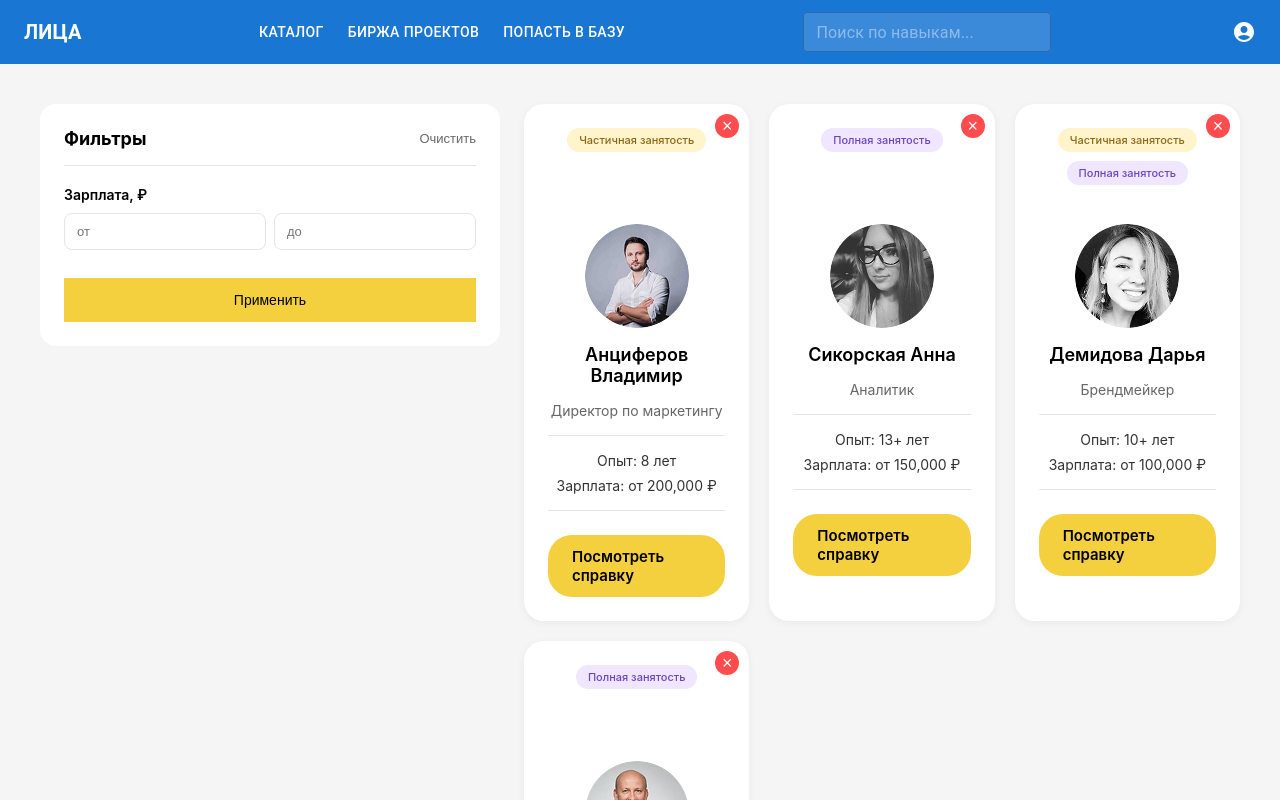
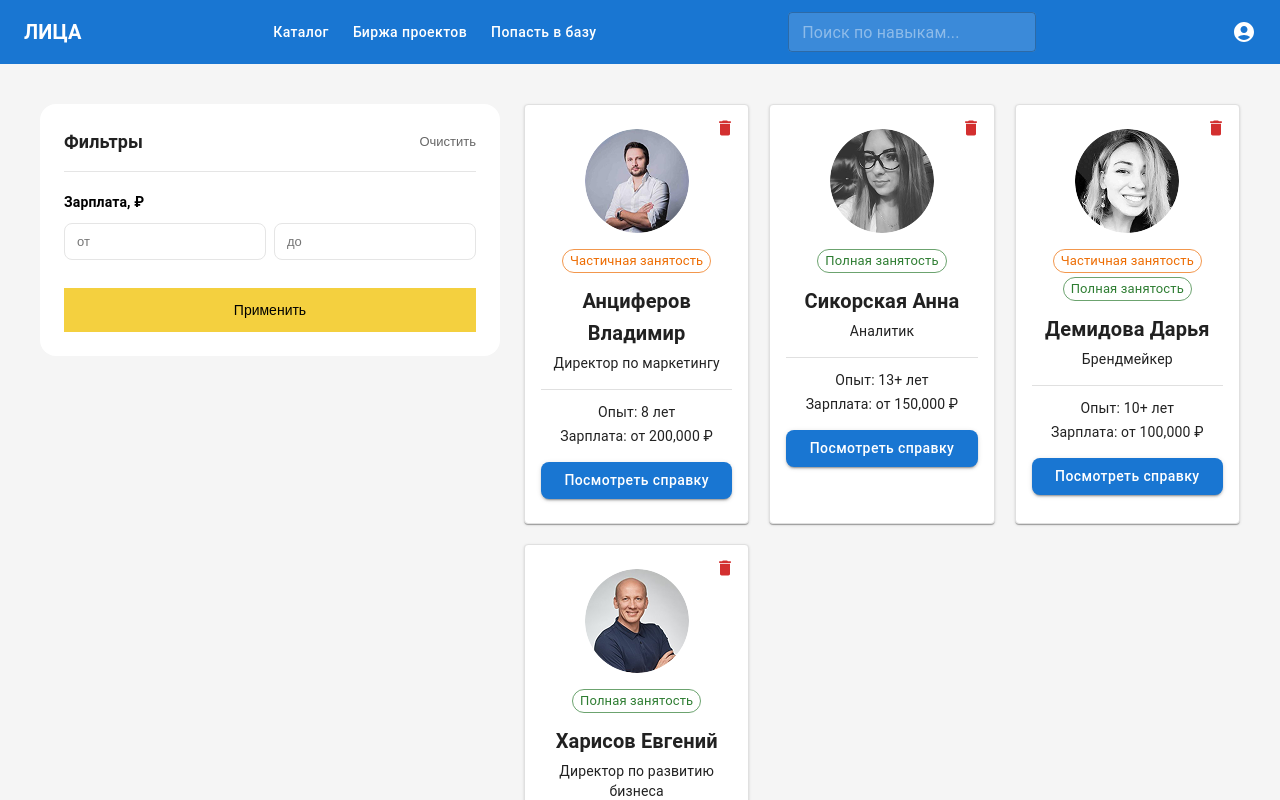
Before and after one commit to KazakovStas/SVch_Lab, a React (Create React App) app: page /catalog in a window 1280 px wide. Shown: the top 800 px of the page. Built offline with nearby package versions, Linux system fonts and the light colour scheme.

Commit message:
fix: replace CardMedia with Avatar for proper circular candidate photos

```diff
--- a/src/App.js
+++ b/src/App.js
@@ -1,19 +1,21 @@
 import React from 'react';
 import { BrowserRouter as Router, Routes, Route } from 'react-router-dom';
+import { ThemeProvider, CssBaseline } from '@mui/material';
+import theme from './theme';
 import './App.css';
-import AddCandidatePage from './pages/AddCandidatePage';
+
 import Header from './components/Header';
 import Footer from './components/Footer';
-
 import HomePage from './pages/HomePage';
 import CatalogPage from './pages/CatalogPage';
-
+import AddCandidatePage from './pages/AddCandidatePage';
 
 const App = () => {
   const orgName = "ООО «ЛИЦА»";
 
   return (
-
+    <ThemeProvider theme={theme}>
+      <CssBaseline />
       <Router>
         <div className="App">
           <Header orgName={orgName} />
@@ -27,6 +29,7 @@ const App = () => {
           <Footer orgName={orgName} />
         </div>
       </Router>
+    </ThemeProvider>
   );
 };
 
--- a/src/components/CandidateCard.jsx
+++ b/src/components/CandidateCard.jsx
@@ -1,14 +1,18 @@
 import React from 'react';
+import {
+  Card,
+  CardContent,
+  Typography,
+  Chip,
+  Box,
+  Button,
+  IconButton,
+  Avatar
+} from '@mui/material';
+import { Delete as DeleteIcon } from '@mui/icons-material';
 import { Link } from 'react-router-dom';
 
 const CandidateCard = ({ candidate, isSelected, onSelect, onDelete }) => {
-
-  const getBadgeClass = (tag) => {
-    if (tag === 'fulltime') return 'badge-fulltime';
-    if (tag === 'parttime') return 'badge-parttime';
-    if (tag === 'remote') return 'badge-remote';
-    return '';
-  };
 
   const getBadgeText = (tag) => {
     if (tag === 'fulltime') return 'Полная занятость';
@@ -17,71 +21,112 @@ const CandidateCard = ({ candidate, isSelected, onSelect, onDelete }) => {
     return tag;
   };
 
+  const getBadgeColor = (tag) => {
+    if (tag === 'fulltime') return 'success';
+    if (tag === 'parttime') return 'warning';
+    if (tag === 'remote') return 'info';
+    return 'default';
+  };
+
+  const isGradient = candidate.avatar?.startsWith('gradient-');
+  const avatarSrc = isGradient ? null : (candidate.avatar || '/img/default-avatar.png');
+
   return (
-    <div
-      className={`candidate-card ${isSelected ? 'selected-card' : ''}`}
+    <Card
+      sx={{
+        position: 'relative',
+        cursor: 'pointer',
+        border: isSelected ? '2px solid #1976d2' : '1px solid #e0e0e0',
+        transition: 'transform 0.2s, box-shadow 0.2s',
+        '&:hover': {
+          transform: 'translateY(-4px)',
+          boxShadow: 6
+        }
+      }}
       onClick={onSelect}
-      style={{ cursor: 'pointer', position: 'relative' }}
     >
-
-      <button
-        className="delete-btn"
+      <IconButton
+        sx={{ position: 'absolute', top: 8, right: 8, bgcolor: 'rgba(255,255,255,0.9)', zIndex: 1 }}
         onClick={(e) => {
           e.stopPropagation();
           onDelete(candidate.id);
         }}
-        style={{
-          position: 'absolute', top: '10px', right: '10px',
-          background: '#ff4d4f', color: 'white', border: 'none',
-          borderRadius: '50%', width: '24px', height: '24px',
-          cursor: 'pointer', zIndex: 10, display: 'flex',
-          alignItems: 'center', justifyContent: 'center', fontSize: '18px'
+        size="small"
+      >
+        <DeleteIcon color="error" fontSize="small" />
+      </IconButton>
+
+      <CardContent sx={{ display: 'flex', flexDirection: 'column', alignItems: 'center', pt: 3 }}>
+
+        <Avatar
+          src={avatarSrc}
+          alt={candidate.name}
+          sx={{
+            width: 104,
+            height: 104,
+            mb: 2,
+            bgcolor: isGradient ? '#667eea' : undefined,
+            fontSize: 36,
+            fontWeight: 'bold'
           }}
-        title="Удалить кандидата"
         >
-        ×
-      </button>
+          {!avatarSrc && candidate.name?.charAt(0).toUpperCase()}
+        </Avatar>
 
-      <div className="candidate-badges">
+        <Box sx={{ display: 'flex', flexWrap: 'wrap', gap: 0.5, mb: 1.5, justifyContent: 'center' }}>
           {candidate.tags?.map((tag, index) => (
-          <span key={index} className={`badge ${getBadgeClass(tag)}`}>
-            {getBadgeText(tag)}
-          </span>
+            <Chip
+              key={index}
+              label={getBadgeText(tag)}
+              size="small"
+              color={getBadgeColor(tag)}
+              variant="outlined"
+            />
           ))}
-      </div>
+        </Box>
 
-      <div className="candidate-avatar">
-        {candidate.avatar?.startsWith('gradient-') ? (
-          <div className="avatar-gradient" style={{
-            width: '104px', height: '104px', borderRadius: '50%',
-            background: 'linear-gradient(135deg, #667eea 0%, #764ba2 100%)',
-            display: 'flex', alignItems: 'center', justifyContent: 'center',
-            color: '#fff', fontSize: '36px', fontWeight: '700'
+        <Typography variant="h6" component="h3" sx={{ fontWeight: 'bold', mb: 0.5, textAlign: 'center' }}>
+          {candidate.name}
+        </Typography>
+
+        <Typography variant="body2" color="text.secondary" sx={{ mb: 2, textAlign: 'center' }}>
+          {candidate.position}
+        </Typography>
+
+        <Box sx={{
+          width: '100%',
+          display: 'flex',
+          flexDirection: 'column',
+          gap: 0.5,
+          mb: 2,
+          pt: 1.5,
+          borderTop: '1px solid #e0e0e0'
         }}>
-            {candidate.name.charAt(0).toUpperCase()}
-          </div>
-        ) : (
-          <img src={candidate.avatar || '/img/default-avatar.png'} alt={candidate.name} />
-        )}
-      </div>
+          <Typography variant="body2" sx={{ textAlign: 'center' }}>
+            Опыт: {candidate.experience}
+          </Typography>
+          <Typography variant="body2" sx={{ textAlign: 'center' }}>
+            Зарплата: от {candidate.salary?.toLocaleString()} ₽
+          </Typography>
+        </Box>
 
-      <h3 className="candidate-name">{candidate.name}</h3>
-      <p className="candidate-position">{candidate.position}</p>
-
-      <div className="candidate-info">
-        <p className="info-item">Опыт: {candidate.experience}</p>
-        <p className="info-item">Зарплата: от {candidate.salary?.toLocaleString() || '0'} ₽</p>
-      </div>
-
-      <Link
+        <Button
+          variant="contained"
+          fullWidth
+          component={Link}
           to={`/profile/${candidate.id}`}
-        className="btn-candidate"
           onClick={(e) => e.stopPropagation()}
-        style={{ textDecoration: 'none' }}
+          sx={{
+            textTransform: 'none',
+            borderRadius: 2,
+            bgcolor: '#1976d2',
+            '&:hover': { bgcolor: '#1565c0' }
+          }}
         >
           Посмотреть справку
-      </Link>
-    </div>
+        </Button>
+      </CardContent>
+    </Card>
   );
 };
 
--- /dev/null
+++ b/src/theme.js
@@ -0,0 +1,29 @@
+import { createTheme } from '@mui/material/styles';
+
+const theme = createTheme({
+  palette: {
+    primary: {
+      main: '#1976d2',
+    },
+    secondary: {
+      main: '#dc004e',
+    },
+  },
+  typography: {
+    button: {
+      textTransform: 'none',
+    },
+  },
+  components: {
+    MuiButton: {
+      styleOverrides: {
+        root: {
+          borderRadius: 8,
+          textTransform: 'none',
+        },
+      },
+    },
+  },
+});
+
+export default theme;
```
Lines whose indentation alone changed are shown as unchanged.
